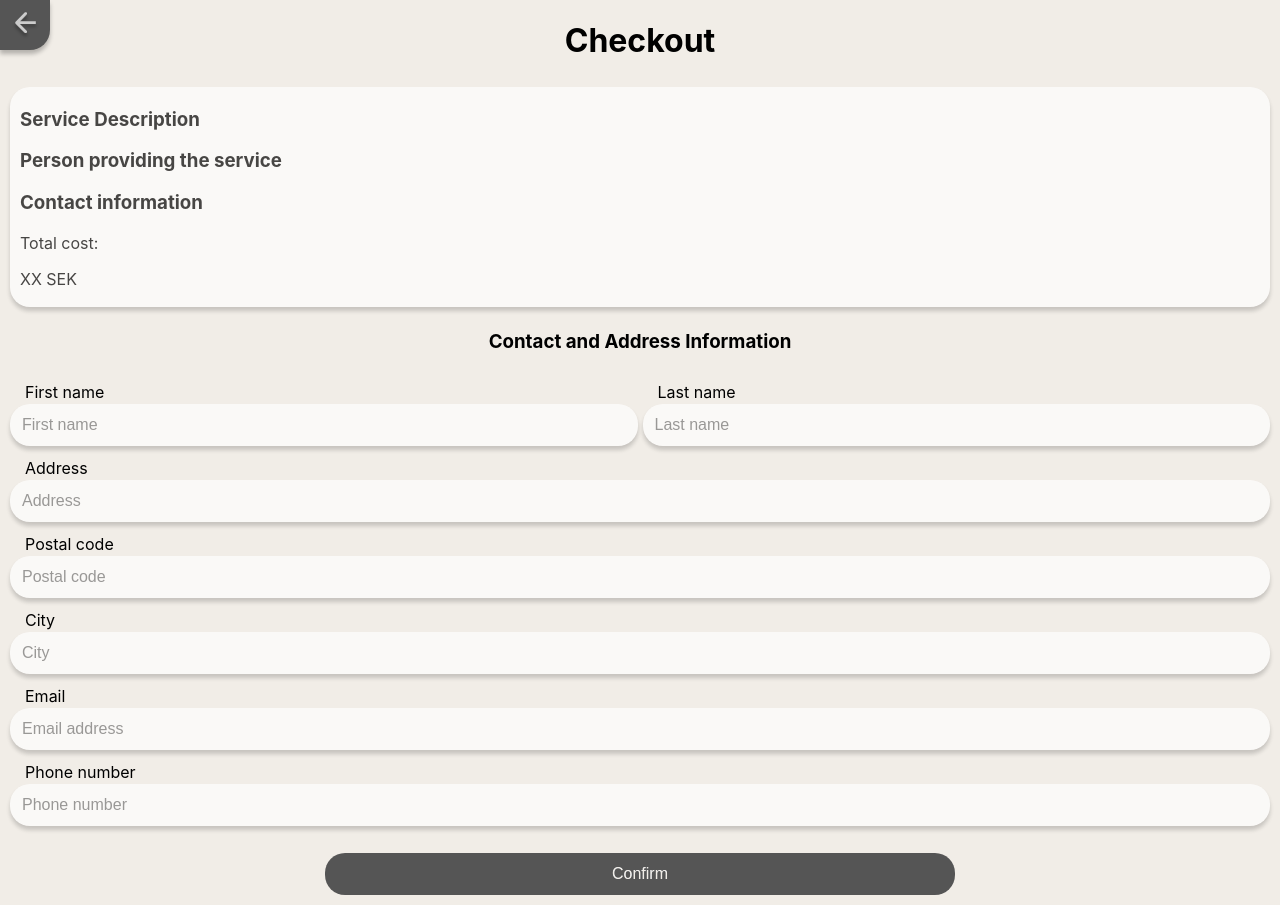
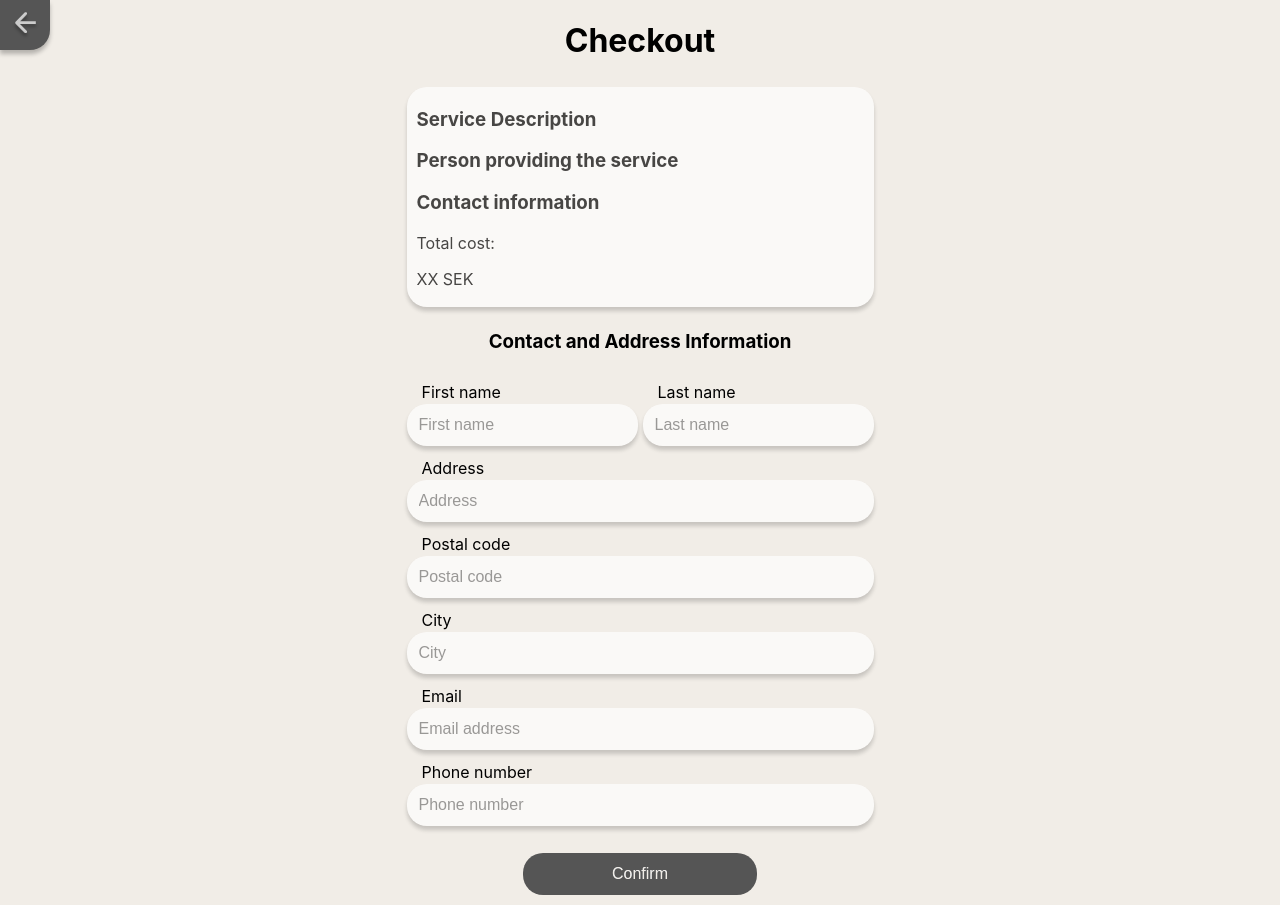
Before and after one commit to Mimmiiz/ID2216-React-Web-App, a React (Create React App) app: page /checkout in a window 1280 px wide. Built offline with nearby package versions, Linux system fonts and the light colour scheme.

Commit message:
Updated checkout page and set max width

```diff
--- a/src/CheckoutView.js
+++ b/src/CheckoutView.js
@@ -5,8 +5,8 @@ import { Link } from 'react-router-dom';
 function CheckoutView({firstName, setFirstName, lastName, setLastName, email, setEmail, phoneNumber, setPhoneNumber, address, setAddress, postalCode, setPostalCode, city, setCity, handleOnClick}) {
     return (
         <div className="Checkout">
-            <div className="item item-1"><h1>Checkout</h1></div>
-            <div className="item item-2">
+            <div className="checkout-item checkout-item-1"><h1>Checkout</h1></div>
+            <div className="checkout-item checkout-item-2">
                 <div className="serviceDescription">
                     <h3>Service Description</h3>
                     <h3>Person providing the service</h3>
@@ -14,8 +14,8 @@ function CheckoutView({firstName, setFirstName, lastName, setLastName, email, se
                     <div><p>Total cost: </p><p>XX SEK</p></div>
                 </div>
             </div>
-            <div className="item item-2"><h3>Contact and Address Information</h3></div>
-            <div className="item item-3">
+            <div className="checkout-item checkout-item-3"><h3>Contact and Address Information</h3></div>
+            <div className="checkout-item checkout-item-4">
                 <label className="firstNameLabel" htmlFor="firstName">First name</label>
                 <input
                     className="firstNameInput"
@@ -26,7 +26,7 @@ function CheckoutView({firstName, setFirstName, lastName, setLastName, email, se
                     onChange = {(event) => setFirstName(event.target.value)}>
                 </input>
             </div>
-            <div className="item item-4">
+            <div className="checkout-item checkout-item-5">
                 <label className="lastNameLabel" htmlFor="lastName">Last name</label>
                 <input
                     className="lastNameInput"
@@ -38,7 +38,7 @@ function CheckoutView({firstName, setFirstName, lastName, setLastName, email, se
                 </input>
             </div>
 
-            <div className="item item-5">
+            <div className="checkout-item checkout-item-6">
                 <label className="addressLabel" htmlFor="address">Address</label>
                 <input
                     className="addressInput"
@@ -49,7 +49,7 @@ function CheckoutView({firstName, setFirstName, lastName, setLastName, email, se
                     onChange = {(event) => setAddress(event.target.value)}>
                 </input>
             </div>
-            <div className="item item-6">
+            <div className="checkout-item checkout-item-7">
                 <label className="postalCodeLabel" htmlFor="postalCode">Postal code</label>
                 <input
                     className="postalCodeInput"
@@ -60,7 +60,7 @@ function CheckoutView({firstName, setFirstName, lastName, setLastName, email, se
                     onChange = {(event) => setPostalCode(event.target.value)}>
                 </input>
             </div>
-            <div className="item item-7">
+            <div className="checkout-item checkout-item-8">
                 <label className="cityLabel" htmlFor="city">City</label>
                 <input
                     className="cityInput"
@@ -71,7 +71,7 @@ function CheckoutView({firstName, setFirstName, lastName, setLastName, email, se
                     onChange = {(event) => setCity(event.target.value)}>
                 </input>
             </div>
-            <div className='item item-8'>
+            <div className='checkout-item checkout-item-9'>
                 <label className="emailLabel" htmlFor="email">Email</label>
                 <input
                     className="emailInput"
@@ -82,7 +82,7 @@ function CheckoutView({firstName, setFirstName, lastName, setLastName, email, se
                     onChange = {(event) => setEmail(event.target.value)}>
                 </input>
             </div>
-            <div className="item item-9">
+            <div className="checkout-item checkout-item-10">
                 <label className="phoneNumberLabel" htmlFor="phoneNumber">Phone number</label>
                 <input
                     className="phoneNumberInput"
@@ -93,7 +93,7 @@ function CheckoutView({firstName, setFirstName, lastName, setLastName, email, se
                     onChange = {(event) => setPhoneNumber(event.target.value)}>
                 </input>
             </div>
-            <div className="item item-10">
+            <div className="checkout-item checkout-item-11">
                 <button
                     className="confirmButton"
                     onClick={handleOnClick}>
--- a/src/Confirmation.js
+++ b/src/Confirmation.js
@@ -1,13 +1,15 @@
 import React from 'react';
 import { Link } from 'react-router-dom';
+import "./styles/Confirmation.css";
 
 /* Confirmation page */
 function Confirmation() {
     return (
         <div className='Confirmation'>
-            <object data="checkmark.png" width="142" height="142"></object>
-            <h1>Order confirmed</h1>
-            <div><Link to="/">Home</Link></div>
+            <div className="confirmation-item confirmation-item-1"></div>
+            <div className="confirmation-item confirmation-item-2"><object data="checkmark.png" width="142" height="142"></object></div>
+            <div className="confirmation-item confirmation-item-3"><h1>Order confirmed</h1></div>
+            <div className="confirmation-item confirmation-item-4"><Link className="homeButtonLink" to="/"><button className="homeButton">Home</button></Link></div>
         </div>
     )
 }
--- a/src/styles/Checkout.css
+++ b/src/styles/Checkout.css
@@ -1,23 +1,25 @@
 .Checkout {
     display: grid;
-    grid-template-columns: 5px 1fr 1fr 5px;
+    grid-template-columns: minmax(1fr, 500px) minmax(1fr, 500px);
     justify-content: center;
     grid-gap: 5px;
+    padding-left: 10px;
+    padding-right: 10px;
   }
 
-  .item-1, .item-2, .item-5, .item-6, .item-7, .item-8, .item-9, .item-10 {
-      grid-column-start: 2;
-      grid-column-end: 4;
-  }
-
-  .item-3 {
-      grid-column-start: 2;
+  .checkout-item-1, .checkout-item-2, .checkout-item-3, .checkout-item-6, .checkout-item-7, .checkout-item-8, .checkout-item-9, .checkout-item-10, .checkout-item-11 {
+      grid-column-start: 1;
       grid-column-end: 3;
   }
 
-  .item-4 {
-      grid-column-start: 3;
-      grid-column-end: 4;
+  .checkout-item-4 {
+      grid-column-start: 1;
+      grid-column-end: 2;
+  }
+
+  .checkout-item-5 {
+      grid-column-start: 2;
+      grid-column-end: 3;
   }
 
   .firstNameLabel, .lastNameLabel, .emailLabel, .phoneNumberLabel, .addressLabel, .postalCodeLabel, .cityLabel {
@@ -67,4 +69,5 @@
     padding: 12px;
     border-radius: 20px;
     border: none;
+    max-width: 250px;
   }
--- /dev/null
+++ b/src/styles/Confirmation.css
@@ -0,0 +1,34 @@
+.Confirmation {
+    display: grid;
+    grid-template-columns: 5px 1fr 5px;
+    justify-content: center;
+    grid-gap: 5px;
+
+}
+
+.confirmation-item {
+    grid-column-start: 2;
+    grid-column-end: 2;
+}
+
+.confirmation-item-1 {
+    height: 25vh;
+}
+
+.homeButton {
+    margin-top: 20px;
+    margin-bottom: 10px;
+    width: 50%;
+    background: #555555;
+    mix-blend-mode: darken;
+    font-size: 16px;
+    color: white;
+    padding: 12px;
+    border-radius: 20px;
+    border: none;
+    max-width: 250px;
+}
+
+.homeButtonLink {
+    text-decoration: none;
+}
```
